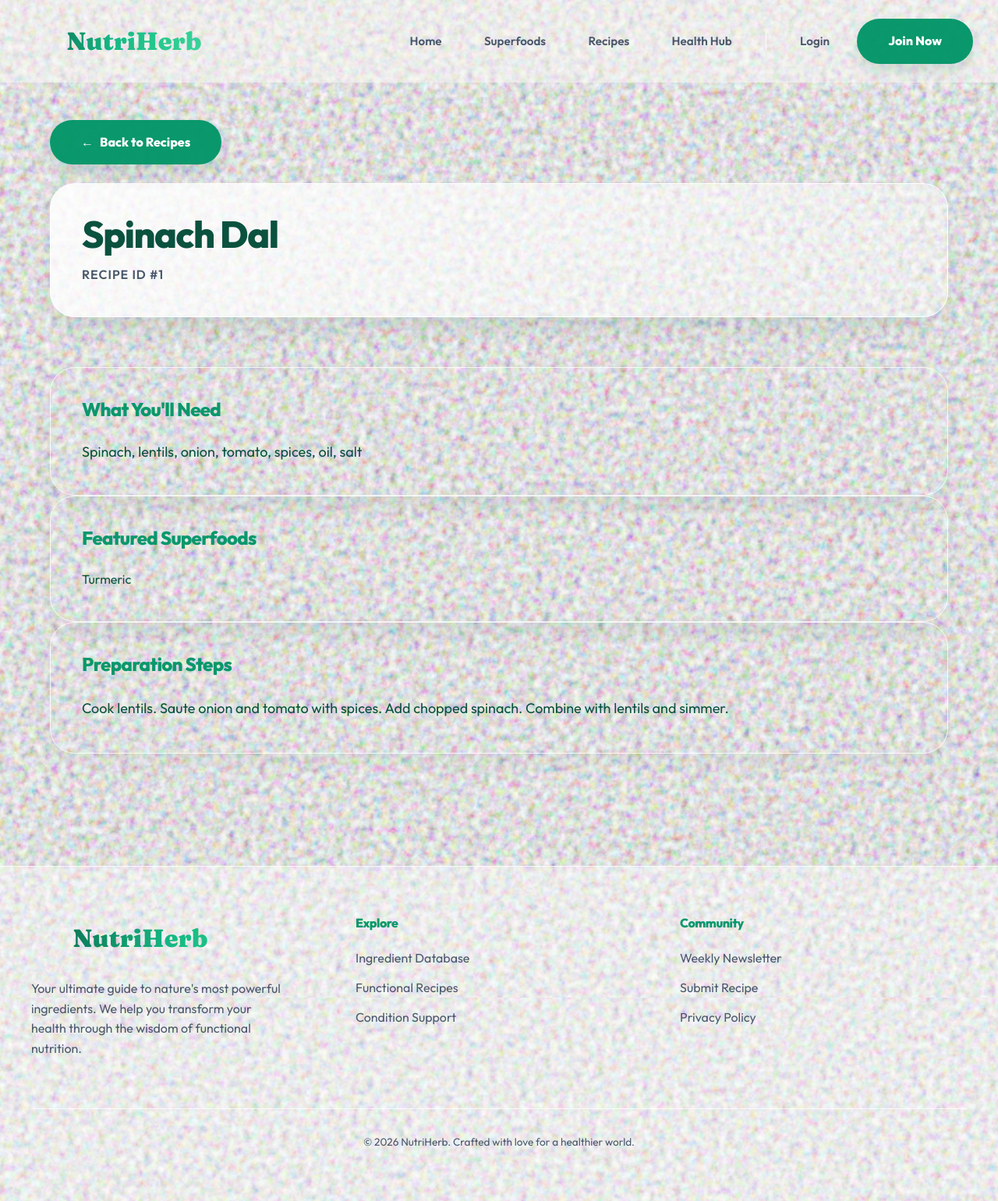
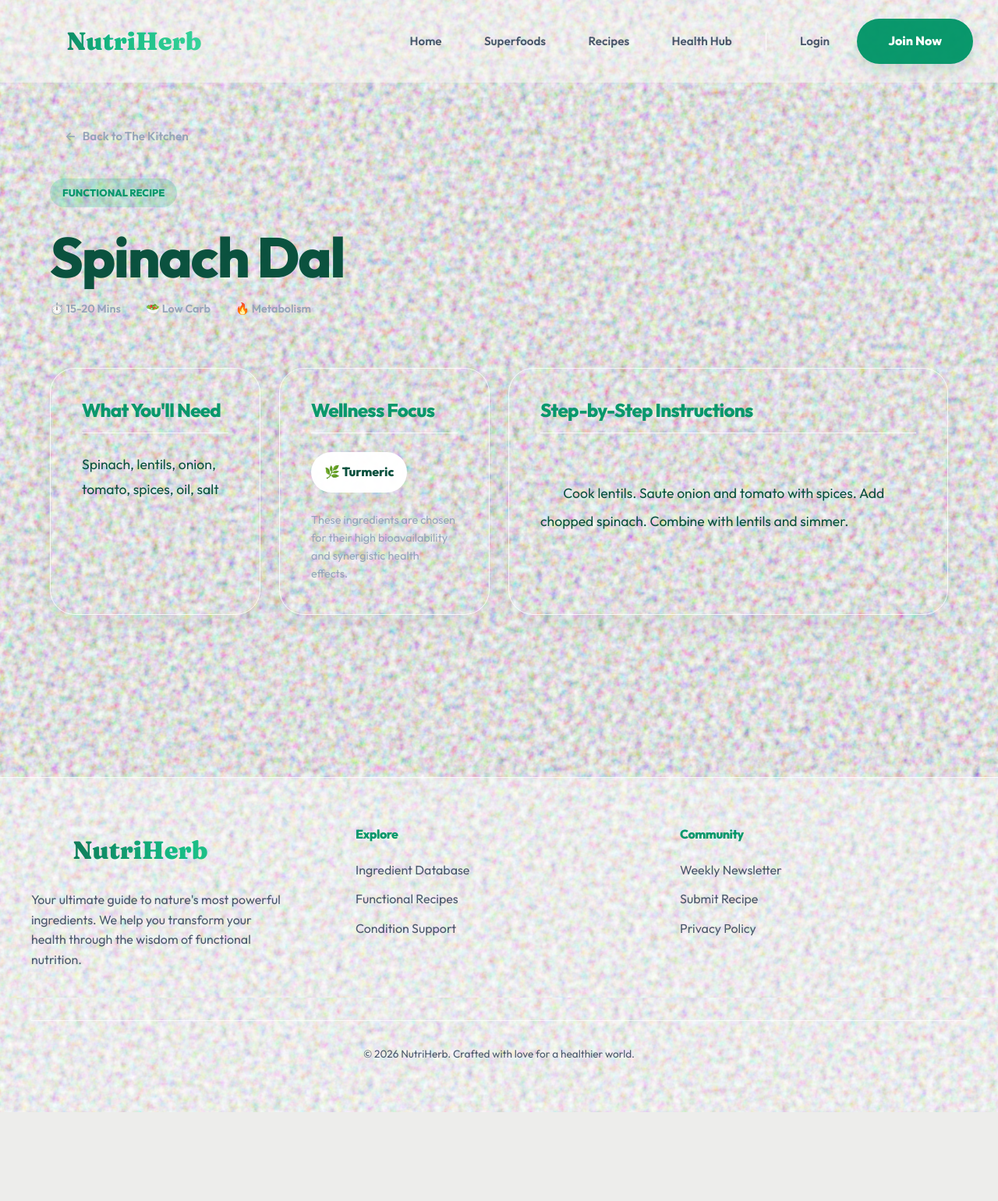
Before and after one commit to Lokesh19-PP/Nutriherb, a Django app: page /recipes/1/ in a window 1280 px wide. Shown: the whole page at 78% size. After the commit the page ends 1427 px from the top, so only its background shows below. Run offline with Django 5.2, Linux system fonts and the light colour scheme; data comes from the database, SQL or seed files in the repository.

Commit message:
feat(recipes): redesign recipe gallery and detail page with premium card layout and wellness focus section

```diff
--- a/nutriherb/templates/recipe_detail.html
+++ b/nutriherb/templates/recipe_detail.html
@@ -1,19 +1,62 @@
 {% extends 'base.html' %}
-{% block title %}{{ recipe.title }} - NutriHerb{% endblock %}
+{% block title %}{{ recipe.title }} | NutriHerb Recipes{% endblock %}
 {% block content %}
-  <a href="/recipes/" class="btn" style="margin-bottom:24px; display:inline-flex; align-items:center; gap:8px;"><span>←</span> Back to Recipes</a>
+  <nav class="reveal" style="margin-bottom: 2rem;">
+    <a href="/recipes/" style="text-decoration: none; color: var(--fg-light); font-weight: 600; display: inline-flex; align-items: center; gap: 0.5rem;">
+      <span>←</span> Back to The Kitchen
+    </a>
+  </nav>
 
-  <div class="hero-banner animate" style="padding: 40px; text-align: left; grid-template-columns: 1fr;">
-    <div style="display:flex; justify-content:space-between; align-items:flex-start;">
-      <div>
-        <h1 style="font-size: 48px; color:#064e3b; margin:0 0 16px 0; font-weight:800; line-height:1;">{{ recipe.title }}</h1>
-        <p class="muted" style="margin-bottom:0; font-weight:600; text-transform:uppercase; letter-spacing:1px;">Recipe ID #{{ recipe.id }}</p>
+  <section class="reveal" style="margin-bottom: 4rem;">
+    <div style="display: flex; justify-content: space-between; align-items: flex-start; flex-wrap: wrap; gap: 2rem;">
+      <div style="flex: 1; min-width: 300px;">
+        <div class="badge" style="display:inline-block; padding: 0.5rem 1rem; background: var(--primary-glow); color: var(--primary-dark); border-radius: 99px; font-weight: 700; font-size: 0.8rem; margin-bottom: 1.5rem; text-transform: uppercase;">
+          Functional Recipe
         </div>
+        <h1 style="margin-bottom: 1rem;">{{ recipe.title }}</h1>
+        <div style="display: flex; gap: 2rem; color: var(--fg-light); font-weight: 600; font-size: 0.9rem;">
+          <div style="display: flex; align-items: center; gap: 0.5rem;">⏱️ 15-20 Mins</div>
+          <div style="display: flex; align-items: center; gap: 0.5rem;">🥗 Low Carb</div>
+          <div style="display: flex; align-items: center; gap: 0.5rem;">🔥 Metabolism</div>
+        </div>
+      </div>
+
       {% if user.is_authenticated %}
-        <button id="fav-btn" data-id="{{ recipe.id }}" class="btn {% if is_favorited %}active{% endif %}" style="border-radius:50%; width:64px; height:64px; display:flex; align-items:center; justify-content:center; padding:0; font-size:24px; background: {% if is_favorited %}var(--accent){% else %}white{% endif %}; color: {% if is_favorited %}white{% else %}var(--accent){% endif %}; border: 2px solid var(--accent);">
+        <button id="fav-btn" data-id="{{ recipe.id }}" class="card reveal" style="padding: 1rem; border-radius: 50%; width: 80px; height: 80px; display: flex; align-items: center; justify-content: center; font-size: 2rem; cursor: pointer; border: 2px solid var(--primary); background: {% if is_favorited %}var(--primary){% else %}white{% endif %}; color: {% if is_favorited %}white{% else %}var(--primary){% endif %}; transition: all 0.3s ease;">
           {% if is_favorited %}❤️{% else %}🤍{% endif %}
         </button>
       {% endif %}
+    </div>
+  </section>
+
+  <div class="bento" style="grid-template-rows: auto;">
+    <section class="card reveal delay-1" style="grid-column: span 1;">
+      <h3 style="color: var(--primary-dark); margin-bottom: 1.5rem; border-bottom: 1px solid var(--glass-border); padding-bottom: 1rem;">What You'll Need</h3>
+      <div style="font-size: 1.1rem; line-height: 1.8;">
+        {{ recipe.ingredients|linebreaksbr }}
+      </div>
+    </section>
+
+    <section class="card reveal delay-1" style="grid-column: span 1;">
+      <h3 style="color: var(--primary-dark); margin-bottom: 1.5rem; border-bottom: 1px solid var(--glass-border); padding-bottom: 1rem;">Wellness Focus</h3>
+      <div style="display: flex; flex-wrap: wrap; gap: 0.75rem;">
+        {% for food in related_foods %}
+          <div class="card" style="padding: 0.75rem 1rem; margin: 0; background: white; font-weight: 700; color: var(--fg);">
+            🌿 {{ food.name }}
+          </div>
+        {% empty %}
+          <p class="muted">Balanced nutritional profile.</p>
+        {% endfor %}
+      </div>
+      <p style="margin-top: 1.5rem; font-size: 0.9rem; color: var(--fg-light);">These ingredients are chosen for their high bioavailability and synergistic health effects.</p>
+    </section>
+
+    <section class="card reveal delay-2 wide" style="grid-column: span 2;">
+      <h3 style="color: var(--primary-dark); margin-bottom: 1.5rem; border-bottom: 1px solid var(--glass-border); padding-bottom: 1rem;">Step-by-Step Instructions</h3>
+      <div style="font-size: 1.1rem; line-height: 2; white-space: pre-wrap;">
+        {{ recipe.steps }}
+      </div>
+    </section>
   </div>
 
   <script>
@@ -33,41 +76,15 @@
         .then(data => {
           if (data.status === 'added') {
             favBtn.innerHTML = '❤️';
-              favBtn.classList.add('active');
-              favBtn.style.background = 'var(--accent)';
+            favBtn.style.background = 'var(--primary)';
             favBtn.style.color = 'white';
           } else {
             favBtn.innerHTML = '🤍';
-              favBtn.classList.remove('active');
             favBtn.style.background = 'white';
-              favBtn.style.color = 'var(--accent)';
+            favBtn.style.color = 'var(--primary)';
           }
         });
       });
     }
   </script>
-  </div>
-
-  <div class="grid" style="margin-top:24px;">
-    <section class="card animate" style="animation-delay: 0.1s;">
-      <h3 style="color:#059669; border-bottom:1px solid var(--card-border); padding-bottom:12px; margin-bottom:16px;">What You'll Need</h3>
-      <p style="font-size:18px; line-height:1.6; color:var(--fg);">{{ recipe.ingredients }}</p>
-    </section>
-
-    <section class="card animate" style="animation-delay: 0.2s;">
-      <h3 style="color:#059669; border-bottom:1px solid var(--card-border); padding-bottom:12px; margin-bottom:16px;">Featured Superfoods</h3>
-      <div class="chips" style="margin-top:16px;">
-        {% for food in related_foods %}
-          <span class="chip active">{{ food.name }}</span>
-        {% empty %}
-          <p class="muted">No explicit superfoods listed.</p>
-        {% endfor %}
-      </div>
-    </section>
-
-    <section class="card span-2 animate" style="animation-delay: 0.3s; grid-column: 1 / -1;">
-      <h3 style="color:#059669; border-bottom:1px solid var(--card-border); padding-bottom:12px; margin-bottom:16px;">Preparation Steps</h3>
-      <p style="white-space:pre-wrap; font-size:18px; line-height:1.8; color:var(--fg);">{{ recipe.steps }}</p>
-    </section>
-  </div>
 {% endblock %}
```
Also changed, not shown: nutriherb/templates/recipes.html (+38 -14 lines). Lines whose indentation alone changed are shown as unchanged.
